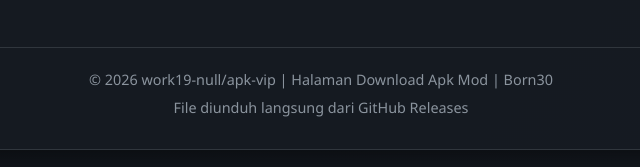
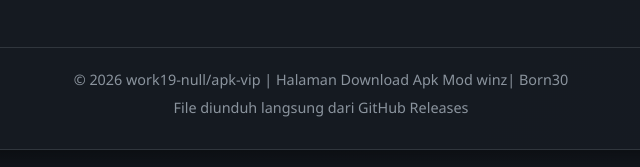
Before and after one commit to work19-null/apk-vip, a plain HTML site: page docs/index.html in a window 1280 px wide. Shown: the part 1577-1744 px from the top of the page, 319-959 px from the left. Drawn offline with Linux system fonts and the light colour scheme; no server answers.

Commit message:
Update index.html

```diff
--- a/docs/index.html
+++ b/docs/index.html
@@ -293,7 +293,7 @@
         </div>
 
         <footer>
-            <p>© 2026 work19-null/apk-vip | Halaman Download Apk Mod | Born30</p>
+            <p>© 2026 work19-null/apk-vip | Halaman Download Apk Mod winz| Born30</p>
             <p style="margin-top: 5px;">File diunduh langsung dari GitHub Releases</p>
         </footer>
     </div>
```
